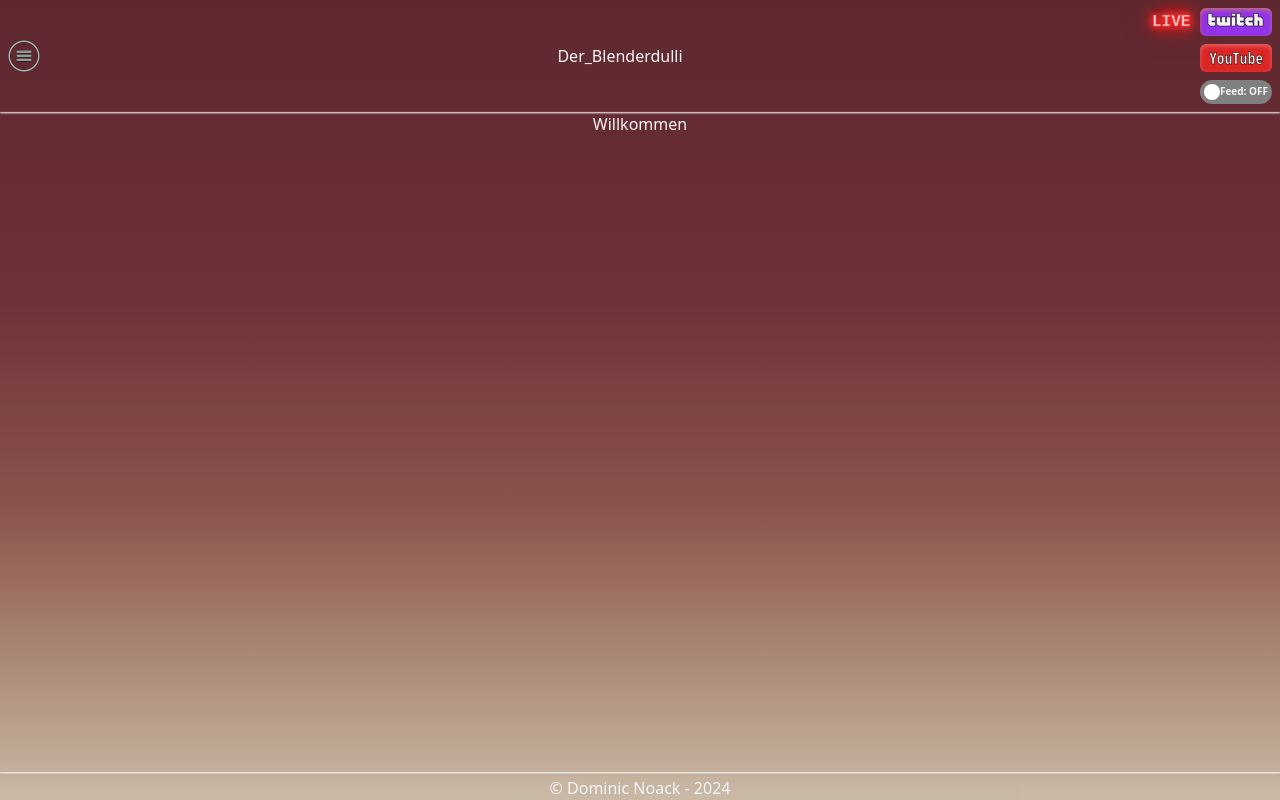
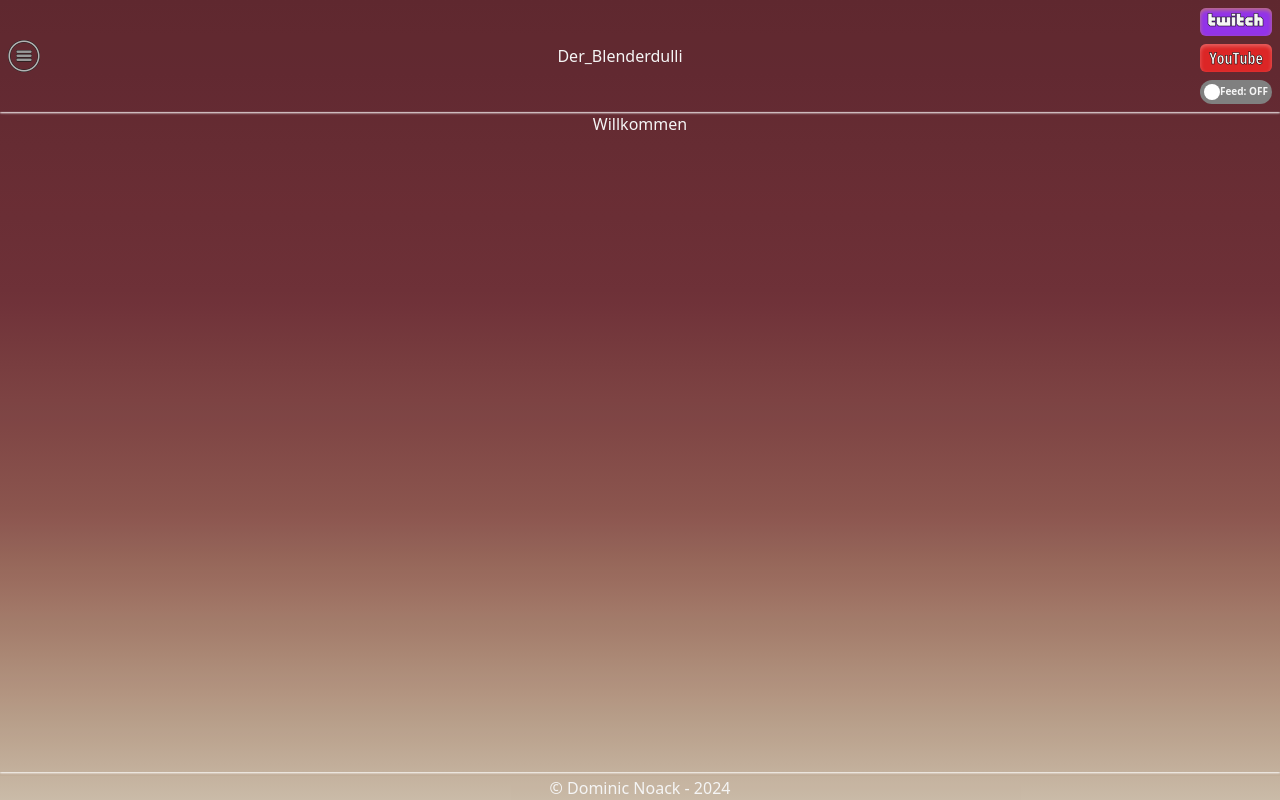
Before and after one commit to Klimperklaus/dome, a React (Vite) app: page / in a window 1280 px wide. Built offline with nearby package versions, Linux system fonts and the light colour scheme; no server answers.

Commit message:
twitch live functionality finished, useEffect needs some improvements

```diff
--- a/src/components/Navbar.css
+++ b/src/components/Navbar.css
@@ -48,7 +48,13 @@
   -webkit-text-stroke: 0.5px black;
 }
 
-.twitch-text::before {
+.twitch-text-live {
+  position: relative;
+  font-family: twitchy;
+  -webkit-text-stroke: 0.5px black;
+}
+
+.twitch-text-live::before {
   position: absolute;
   left: -48px;
   content: "LIVE";
--- a/src/components/Navbar.jsx
+++ b/src/components/Navbar.jsx
@@ -24,7 +24,7 @@ function Navbar() {
   async function fetchData() {
     try {
       const response = await fetch(
-        "https://api.twitch.tv/helix/streams?user_id=540056482",
+        "https://api.twitch.tv/helix/streams?user_id=543116171",
         {
           headers: {
             "Client-Id": "4ly8kennhu9c66pdxups9nuvkcukbo",
@@ -74,7 +74,11 @@ function Navbar() {
       <h1>Der_Blenderdulli</h1>
       <div className="flex flex-col gap-2 py-1 text-center">
         <a
-          className="twitch-text bg-purple-600 px-2 py-0.5 rounded-md shadow-inner shadow-yellow-500/50"
+          className={
+            serverData && serverData.data.length > 0
+              ? "twitch-text-live bg-purple-600 px-2 py-0.5 rounded-md shadow-inner shadow-yellow-500/50"
+              : "twitch-text bg-purple-600 px-2 py-0.5 rounded-md shadow-inner shadow-yellow-500/50"
+          }
           href="https://www.twitch.tv/der_blenderdulli"
           target="_blank"
         >
```
